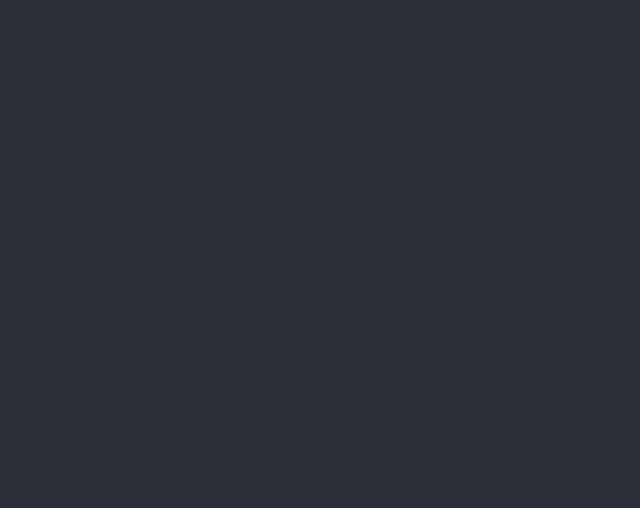
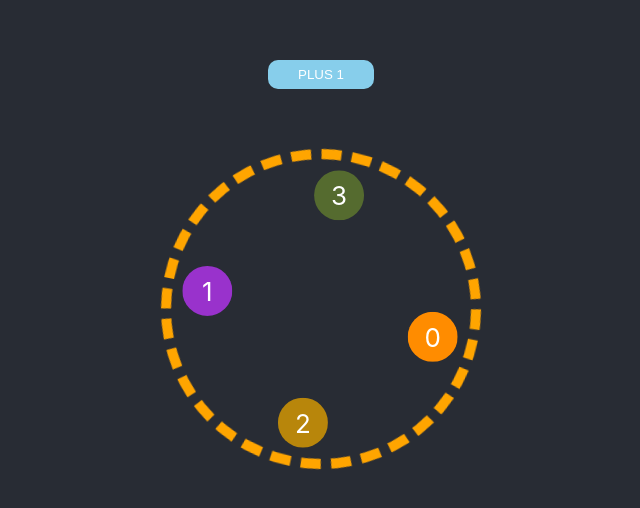
Before and after one commit to IngaGd/Didziapedziai, a React (Create React App) app in the folder r1/: page / in a window 1280 px wide. Shown: the part 126-634 px from the top of the page, without its empty margins (319-959 px from the left). Built offline with nearby package versions, Linux system fonts and the light colour scheme.

Commit message:
Composition, circles with numbers

```diff
--- a/r1/src/App.jsx
+++ b/r1/src/App.jsx
@@ -1,10 +1,23 @@
+'bootstrap/dist/css/bootstrap.min.css';
 import './App.scss';
+import Circle from './Components/011/Circle';
+import Number from './Components/011/Number';
 
 function App() {
+
 
     return (
         <div className="App">
             <header className="App-header">
+
+            <Circle>
+                <Number type="n1"/>
+                <Number type="n2"/>
+                <Number type="n3"/>
+                <Number type="n4"/>
+            </Circle>
+
+
 
             </header>
         </div>
--- a/r1/src/App.scss
+++ b/r1/src/App.scss
@@ -185,7 +185,55 @@ button {
     }
 }
 
+.circle {
+    width: 300px;
+    height: 300px;
+    border: 10px dashed orange;
+    background-color: transparent;
+    border-radius: 50%;
+    margin: 40px;
+    display: flex;
+    align-items: center;
+    justify-content: center;
+    position: relative;
+    animation: App-logo-spin infinite 15s linear;
 
+    .circle-number {
+        position: absolute;
+        display: flex;
+        align-items: center;
+        justify-content: center;
+        border-radius: 50%;
+        width: 50px;
+        height: 50px;
+        animation: App-logo-spin infinite 15s linear;
+        animation-direction: reverse;
+
+        &.n1 {
+            background-color: darkorange;
+            top: 120px;
+            left: 10px;
+        }
+
+        &.n2 {
+            background-color: darkorchid;
+            top: 120px;
+            right: 10px;
+        }
+
+        &.n3 {
+            background-color: darkgoldenrod;
+            top: 10px;
+            left: 120px;
+        }
+
+        &.n4 {
+            background-color: darkolivegreen;
+            bottom: 10px;
+            right: 120px;
+        }
+    }
+}
 
 //----------------------------HOMEWORKS
 
--- /dev/null
+++ b/r1/src/Components/011/Circle.jsx
@@ -0,0 +1,23 @@
+
+import { useState } from "react";
+
+function Circle({children}) {
+
+    const [count, setCount] = useState(0);
+
+    // const addCount = c  =>  ({...c, props: {...c.props, count: count}});
+
+
+    return (
+        <>
+        <button className="blue" onClick={() => setCount(c => c + 1)}>plus 1</button>
+        <div className="circle">
+            {
+                children.map((n, i) => ({...n, props: {...n.props, count: count + i }}))
+            }
+        </div>
+        </>
+    );
+}
+
+export default Circle;
--- /dev/null
+++ b/r1/src/Components/011/Number.jsx
@@ -0,0 +1,11 @@
+
+function Number({type, count}) {
+
+    return (
+        <div className={'circle-number ' + type}>
+            {count}
+        </div>
+    )
+}
+
+export default Number;
```
